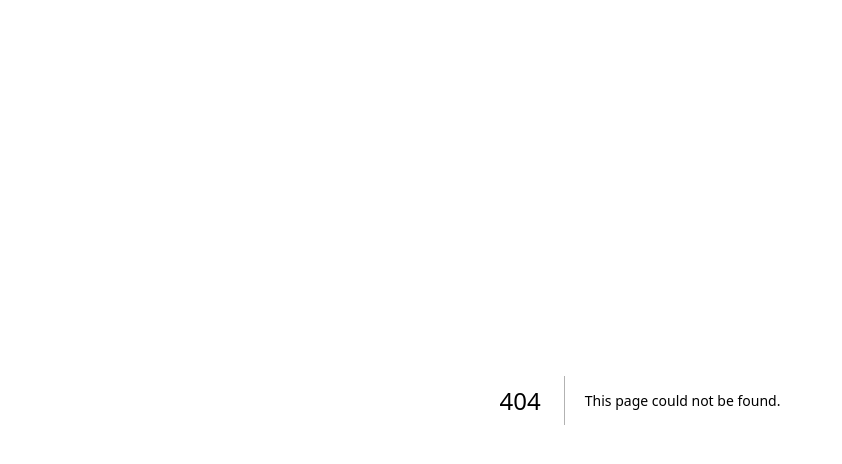
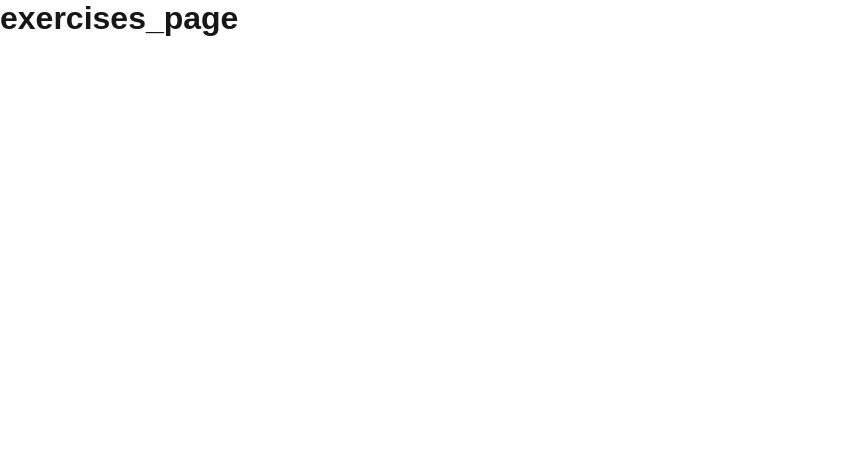
Before and after one commit to GrantPettis/Fitness-App, a Next.js app: page /exercises in a window 1280 px wide. Before the commit this address had no page. Shown: the top 464 px of the page, without its empty margins (0-842 px from the left). Built offline with nearby package versions, Linux system fonts and the light colour scheme.

Commit message:
add exercise and sign in pages

```diff
--- /dev/null
+++ b/src/app/exercises/page.js
@@ -0,0 +1,5 @@
+export default function exercises_page(){
+    return <main>
+        <h1>exercises_page</h1>
+    </main>
+}
--- a/src/app/page.js
+++ b/src/app/page.js
@@ -1,6 +1,6 @@
 import Image from "next/image";
 import styles from "./page.module.css";
-
+import Link from 'next/link';
 export default function Home() {
   return (
     <div className={styles.page}>
@@ -13,6 +13,7 @@ export default function Home() {
           height={38}
           priority
         />
+        <p><Link href='/sign_in'>sign_in</Link></p>
         <ol>
           <li>
             Get started by editing <code>src/app/page.js</code>.
--- /dev/null
+++ b/src/app/sign_in/page.js
@@ -0,0 +1,3 @@
+export default function sign_in_page(){
+    return <h1>sign_in_page</h1>
+}
```
